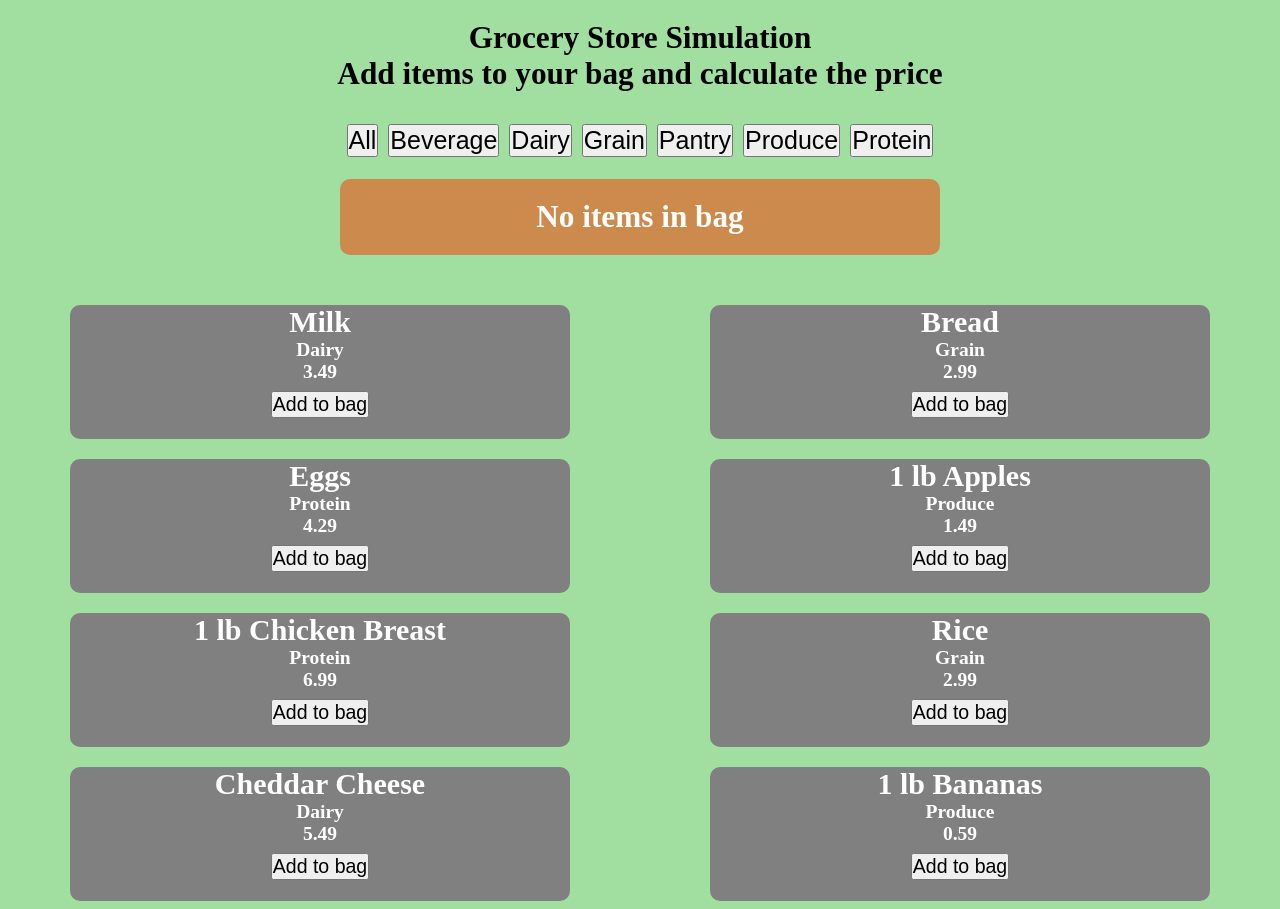
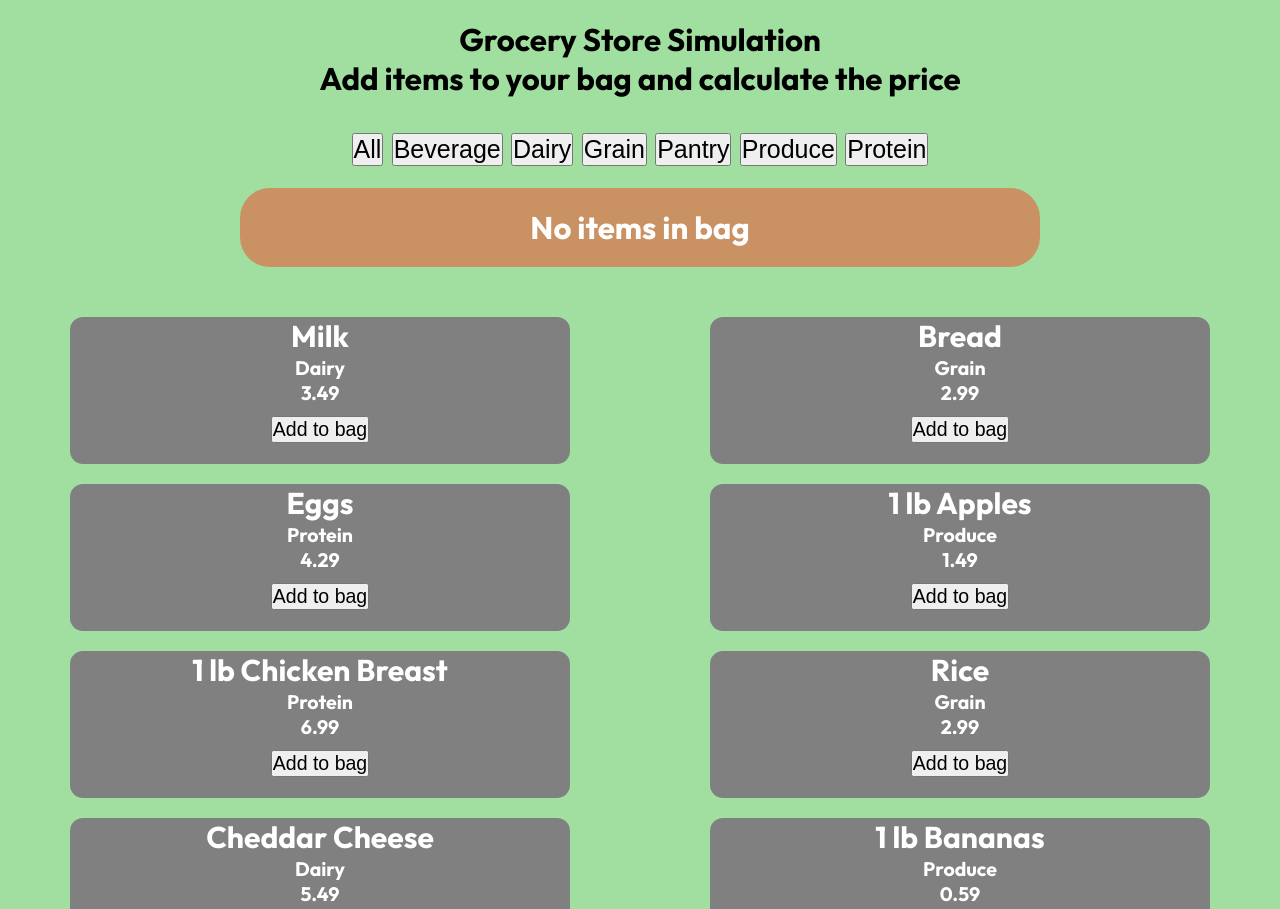
Before and after one commit to staten-island-tech/create-task-benjaminy0330, a website built with Vite: page app/index.html in a window 1280 px wide. Shown: the top 909 px of the page. Built offline with nearby package versions, Linux system fonts and the light colour scheme.

Commit message:
asd
asdasd

```diff
--- a/app/CSS/style.css
+++ b/app/CSS/style.css
@@ -9,6 +9,7 @@ html, body, *{
 
 body{
     background-color: rgb(160, 223, 160);
+    font-family: "Outfit", serif;
 }
 .title{
     font-size: 5rem;
@@ -24,6 +25,7 @@ body{
     margin-left: 2rem;
     margin-right: 2rem;
     margin-bottom: 2rem;
+    font-family: "Outfit", serif;
 }
 
 .cards{
@@ -43,7 +45,7 @@ body{
     padding-bottom: 2rem;
     margin: 1rem;
     background-color: grey;
-    border-radius: 1rem;
+    border-radius: 1.3rem;
     color: white;
 
 }
@@ -58,10 +60,10 @@ body{
     justify-content: space-around;
     font-size: 5rem;
     margin: auto;
-    width: 60rem;
+    width: 80rem;
     text-align: center;
-    background-color: rgb(204, 138, 77);
-    border-radius: 1rem;
+    background-color: rgb(202, 145, 98);
+    border-radius: 3rem;
     color: white;
     padding: 2rem;
 
--- a/app/index.html
+++ b/app/index.html
@@ -4,6 +4,9 @@
     <meta charset="UTF-8" />
     <link rel="icon" type="image/svg+xml" href="/vite.svg" />
     <meta name="viewport" content="width=device-width, initial-scale=1.0" />
+    <link rel="preconnect" href="https://fonts.googleapis.com">
+    <link rel="preconnect" href="https://fonts.gstatic.com" crossorigin>
+    <link href="https://fonts.googleapis.com/css2?family=Outfit:wght@100..900&display=swap" rel="stylesheet">
     <title>Vite App</title>
   </head>
   <div class = "title">
@@ -23,6 +26,8 @@
 <div class = "cart">
 <h1> No items in bag</h1>
 
+
+
 </div>
   <div id = "cards" class = "cards">
 
```
Also changed, not shown: app/JS/main.js (+7 -7 lines).
